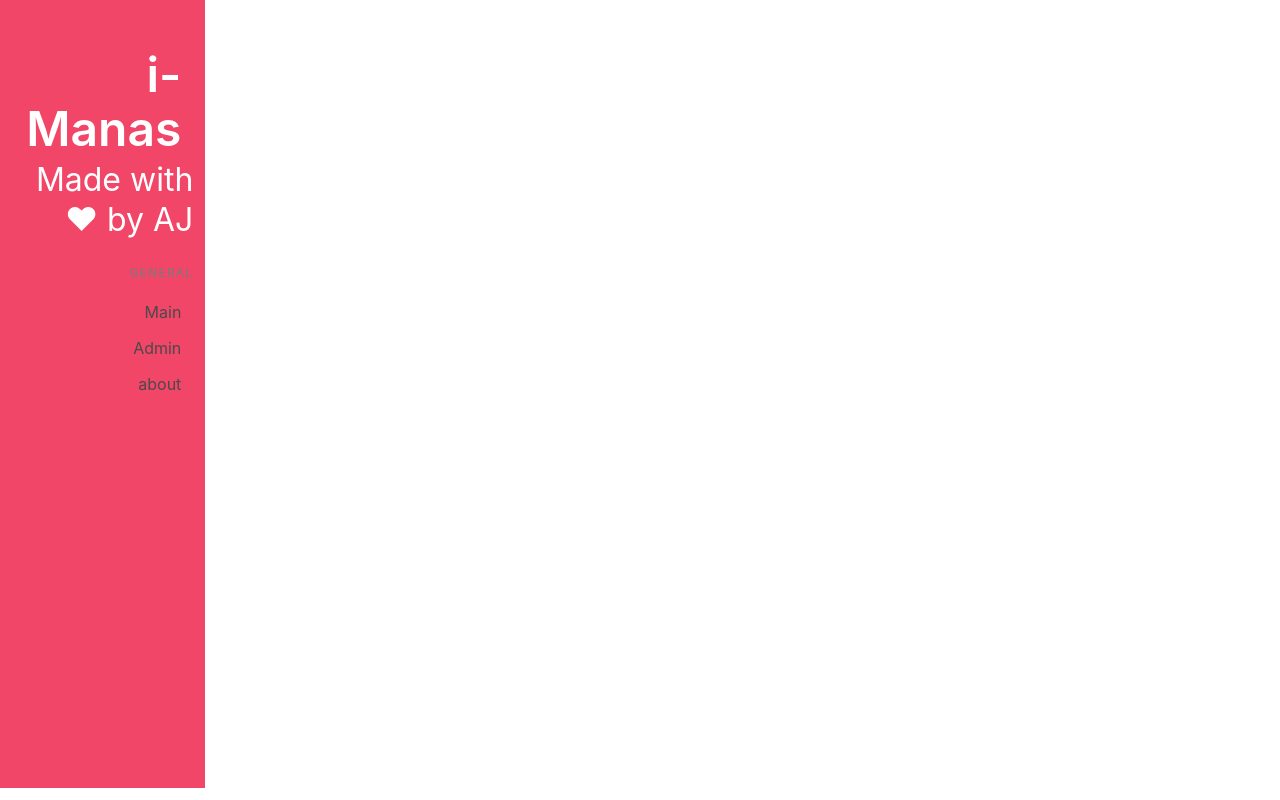
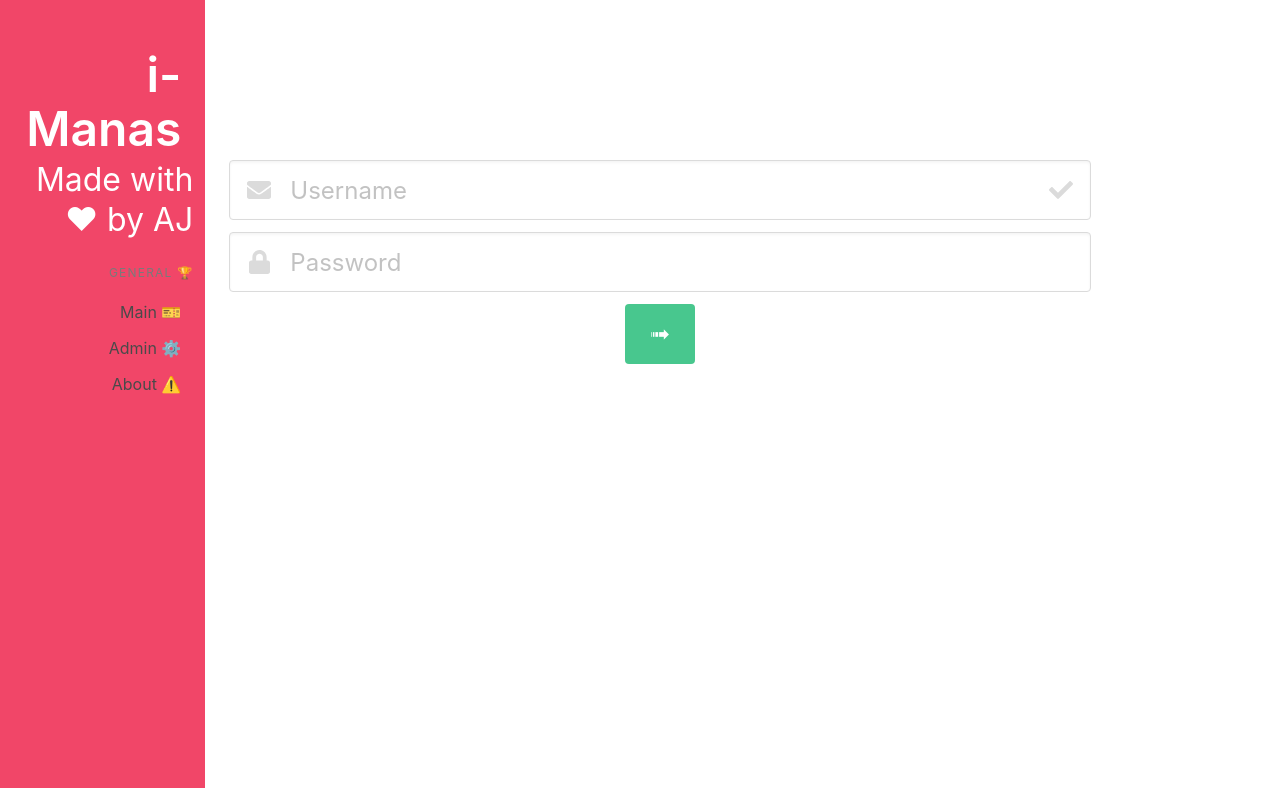
Before and after one commit to architjee/invoicing, a Vue app: page /auth in a window 1280 px wide. Built offline with nearby package versions, Linux system fonts and the light colour scheme.

Commit message:
Completed Authentication And Navigation

```diff
--- a/index.html
+++ b/index.html
@@ -5,12 +5,14 @@
   <meta charset="UTF-8" />
   <link rel="icon" href="/favicon.ico" />
   <link rel="stylesheet" href="https://cdn.jsdelivr.net/npm/bulma@0.9.4/css/bulma.min.css">
+  <!-- <link rel="stylesheet" href="https://cdnjs.cloudflare.com/ajax/libs/font-awesome/5.9.0/css/all.min.css.css"> -->
   <meta name="viewport" content="width=device-width, initial-scale=1.0" />
   <title>Vite App</title>
 </head>
 
 <body>
   <div id="app" style="width: 100%;"></div>
+  <script src="https://cdnjs.cloudflare.com/ajax/libs/font-awesome/5.9.0/js/all.min.js"></script>
   <script type="module" src="/src/main.js"></script>
 </body>
 
--- a/src/App.vue
+++ b/src/App.vue
@@ -16,17 +16,17 @@
       </div>
       <aside class="menu">
         <p class="menu-label">
-          General
+          General 🏆
         </p>
         <ul class="menu-list">
           <li>
-            <router-link to="/main">Main</router-link>
+            <router-link to="/main">Main 🎫</router-link>
           </li>
           <li>
-            <router-link to="/admin">Admin</router-link>
+            <router-link to="/auth">Admin ⚙️</router-link>
           </li>
           <li>
-            <router-link to="/about">about</router-link>
+            <router-link to="/about">About ⚠️</router-link>
           </li>
         </ul>
 
--- a/src/router/index.js
+++ b/src/router/index.js
@@ -1,6 +1,7 @@
 import { createRouter, createWebHistory } from 'vue-router'
 
 import Main from '../views/Main.vue'
+import Auth from '../views/Auth.vue'
 import Admin from '../views/Admin.vue'
 import About from '../views/About.vue'
 const routes = [
@@ -14,7 +15,10 @@ const routes = [
         path: '/about', name: 'About', component: About
     },
     {
-        path: '/Admin',  name: 'Admin', component: Admin
+        path: '/auth',  name: 'Auth', component: Auth
+    },
+    {
+        path: '/admin',  name: 'Admin', component: Admin
     }
 ]
 
--- a/src/views/About.vue
+++ b/src/views/About.vue
@@ -1,6 +1,6 @@
 <template>
     <div>
-        <h1>THIS IS THE ADMIN PANEL</h1>
+        <h1>THIS IS THE ABOUt PANEL</h1>
 
     </div>
 
--- a/src/views/Admin.vue
+++ b/src/views/Admin.vue
@@ -1,6 +1,6 @@
 <template>
     <div>
-        <h1>THIS IS THE ADMIN PANEL</h1>
+        <h1>THIS IS THE Admin PANEL</h1>
 
     </div>
 
--- /dev/null
+++ b/src/views/Auth.vue
@@ -0,0 +1,53 @@
+<template>
+    <div class="column is-10 has-text-centered authPage">
+        <form @submit.prevent="invokeAuth">
+
+            <div class="field">
+                <div class="control has-icons-left has-icons-right">
+                    <input class="input is-large" type="text" placeholder="Username" v-model="this.username">
+                    <span class="icon is-large is-left">
+                        <i class="fas fa-envelope"></i>
+                    </span>
+                    <span class="icon is-large is-right">
+                        <i class="fas fa-check"></i>
+                    </span>
+                </div>
+            </div>
+            <div class="field">
+                <p class="control has-icons-left">
+                    <input class="input is-large" type="password" placeholder="Password" v-model="this.password">
+                    <span class="icon is-large is-left">
+                        <i class="fas fa-lock"></i>
+                    </span>
+                </p>
+            </div>
+            <div class="field">
+                <p class="control">
+                    <input class="button is-large is-success" type="submit" value="➟" >
+
+                </p>
+            </div>
+        </form>
+    </div>
+</template>
+
+<style scoped>
+.authPage{
+    padding-top: 10rem;
+}
+</style>
+
+<script>
+export default {
+  data() {
+    return { username:"", password:"", authState: false }
+  },
+  methods: {
+    invokeAuth() {
+      if(this.username=='admin' && this.password=='1234'){
+          this.$router.push('admin')
+      }
+    }
+  },
+}
+</script>
```
